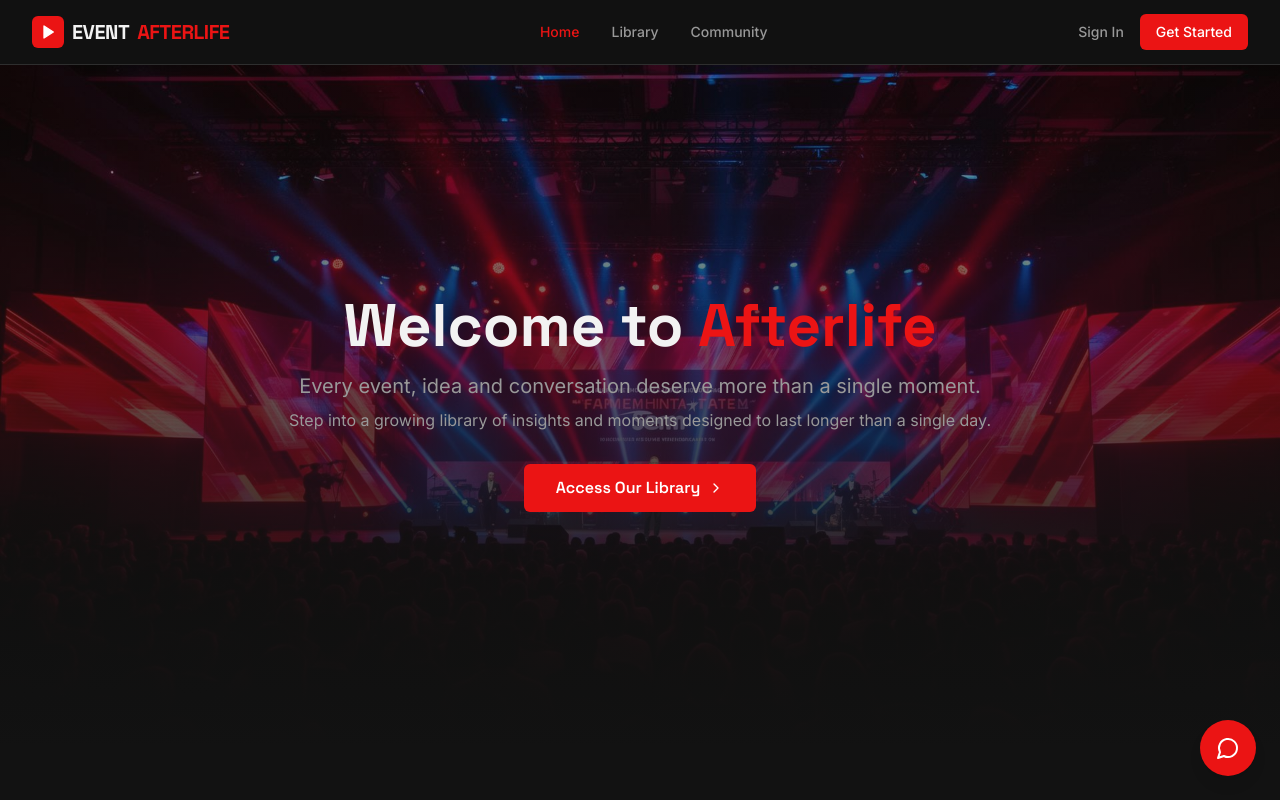
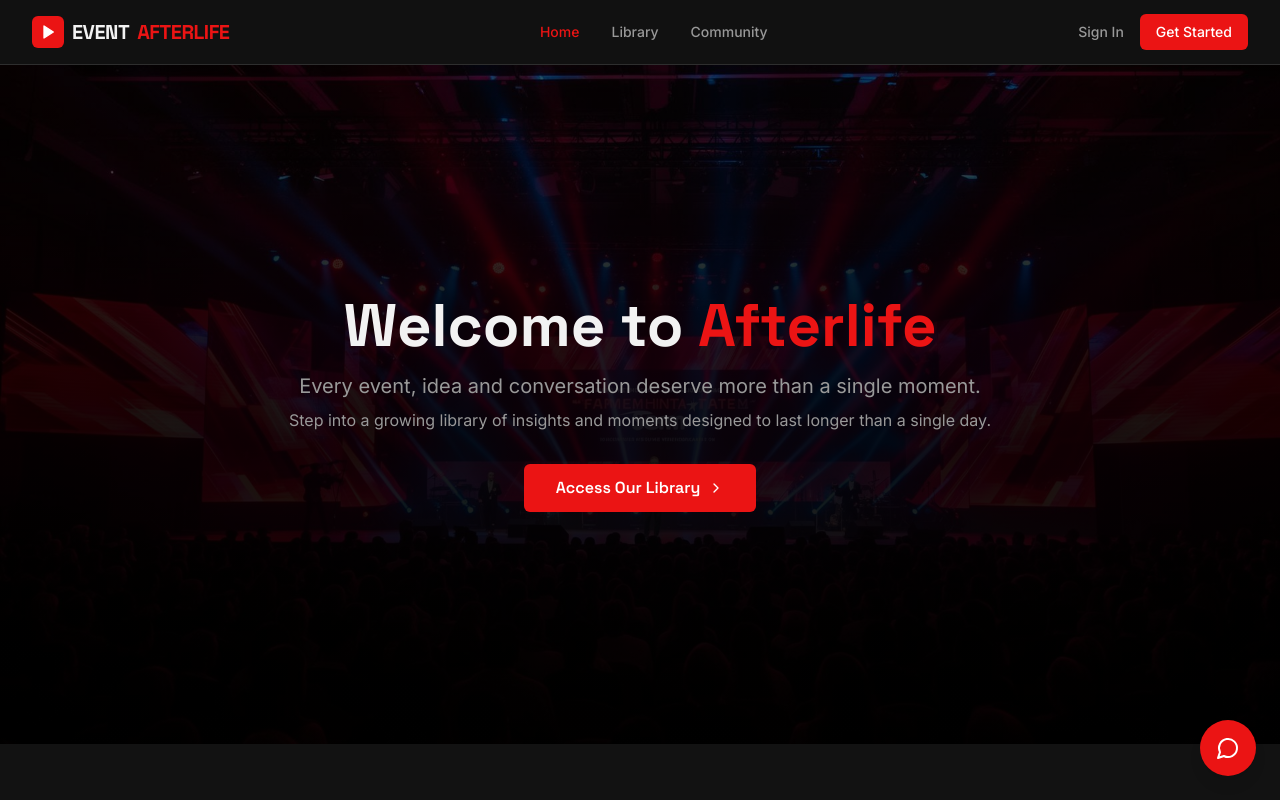
Before and after one commit to Holusholar-lab/eventafterlife, a React (Vite) app: page / in a window 1280 px wide. Shown: the top 800 px of the page. Built offline with nearby package versions, Linux system fonts and the light colour scheme.

Commit message:
Describe what you changed

```diff
--- a/src/index.css
+++ b/src/index.css
@@ -47,7 +47,8 @@
 
     --surface: 0 0% 12%;
     --surface-hover: 0 0% 16%;
-    --hero-overlay: linear-gradient(180deg, hsla(0, 0%, 7%, 0.3) 0%, hsla(0, 0%, 7%, 0.8) 70%, hsl(0, 0%, 7%) 100%);
+    /* Darker in center where "Welcome to Afterlife" and tagline sit */
+    --hero-overlay: linear-gradient(180deg, hsla(0, 0%, 0%, 0.58) 0%, hsla(0, 0%, 0%, 0.85) 35%, hsla(0, 0%, 0%, 0.9) 55%, hsla(0, 0%, 0%, 0.85) 100%);
     --card-overlay: linear-gradient(180deg, transparent 30%, hsla(0, 0%, 0%, 0.85) 100%);
     --glow-primary: 0 10px 40px -10px hsla(0, 84%, 50%, 0.4);
 
```
